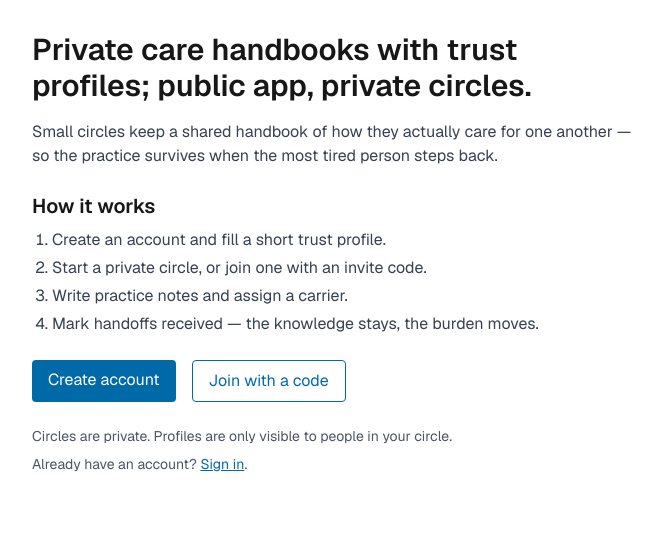
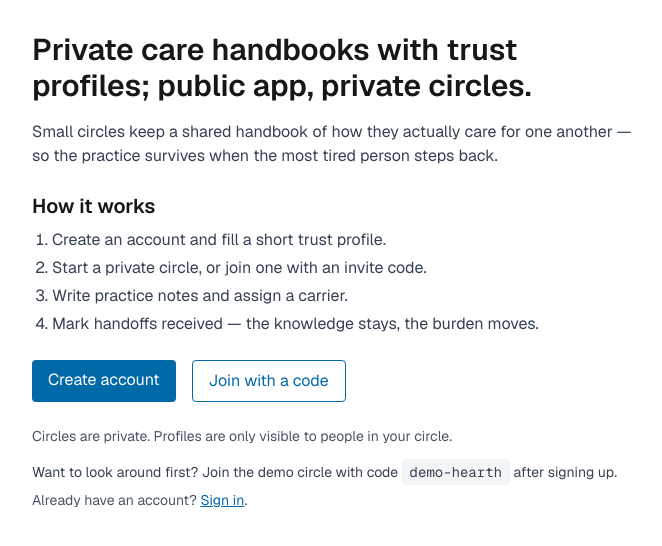
Before and after one commit to BoredMayonnaise/common_hearth, a Next.js app in the folder app/: page / in a window 1280 px wide. Shown: the top 546 px of the page, without its empty margins (304-966 px from the left). Built offline with nearby package versions, Linux system fonts and the light colour scheme; no server answers.

Commit message:
Day 14: demo invite code on landing, stranger journey verified end-to-end, launch blurb

```diff
--- a/app/app/page.tsx
+++ b/app/app/page.tsx
@@ -31,6 +31,7 @@ async function HomeBody() {
           <a className="rounded border border-sky-700 px-4 py-2 text-sky-700 no-underline" href="/signup?join=1">Join with a code</a>
         </div>
         <p className="mt-6 text-sm text-gray-600">Circles are private. Profiles are only visible to people in your circle.</p>
+        <p className="mt-4 text-sm text-gray-700">Want to look around first? Join the demo circle with code <code className="rounded bg-gray-100 px-2 py-1 font-mono">demo-hearth</code> after signing up.</p>
         <p className="mt-2 text-sm text-gray-600">Already have an account? <a className="text-sky-700 underline" href="/login">Sign in</a>.</p>
       </>
     );
```
Also changed, not shown: 2 other files (tests, documents, lock files or other folders).
